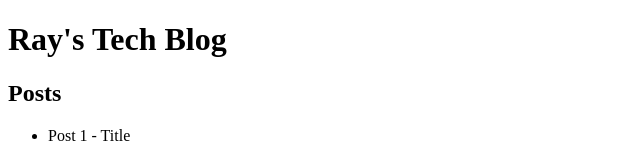
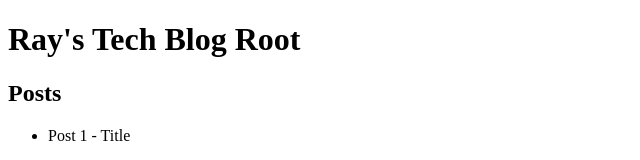
Before and after one commit to CatoRaymond-FS/Memory-Lane-Blog, a website: page index.html in a window 1280 px wide. Shown: the top 160 px of the page, without its empty margins (0-640 px from the left). Drawn offline with Linux system fonts and the light colour scheme; files whose address does not match are found by name.

Commit message:
Worked on Nav more

```diff
--- a/index.html
+++ b/index.html
@@ -9,7 +9,7 @@
 
     <body>
         <div>
-            <h1>Ray's Tech Blog</h1>
+            <h1>Ray's Tech Blog Root</h1>
         </div>
         <section>
             <h2>Posts</h2>
```
Also changed, not shown: _site/index.html.
